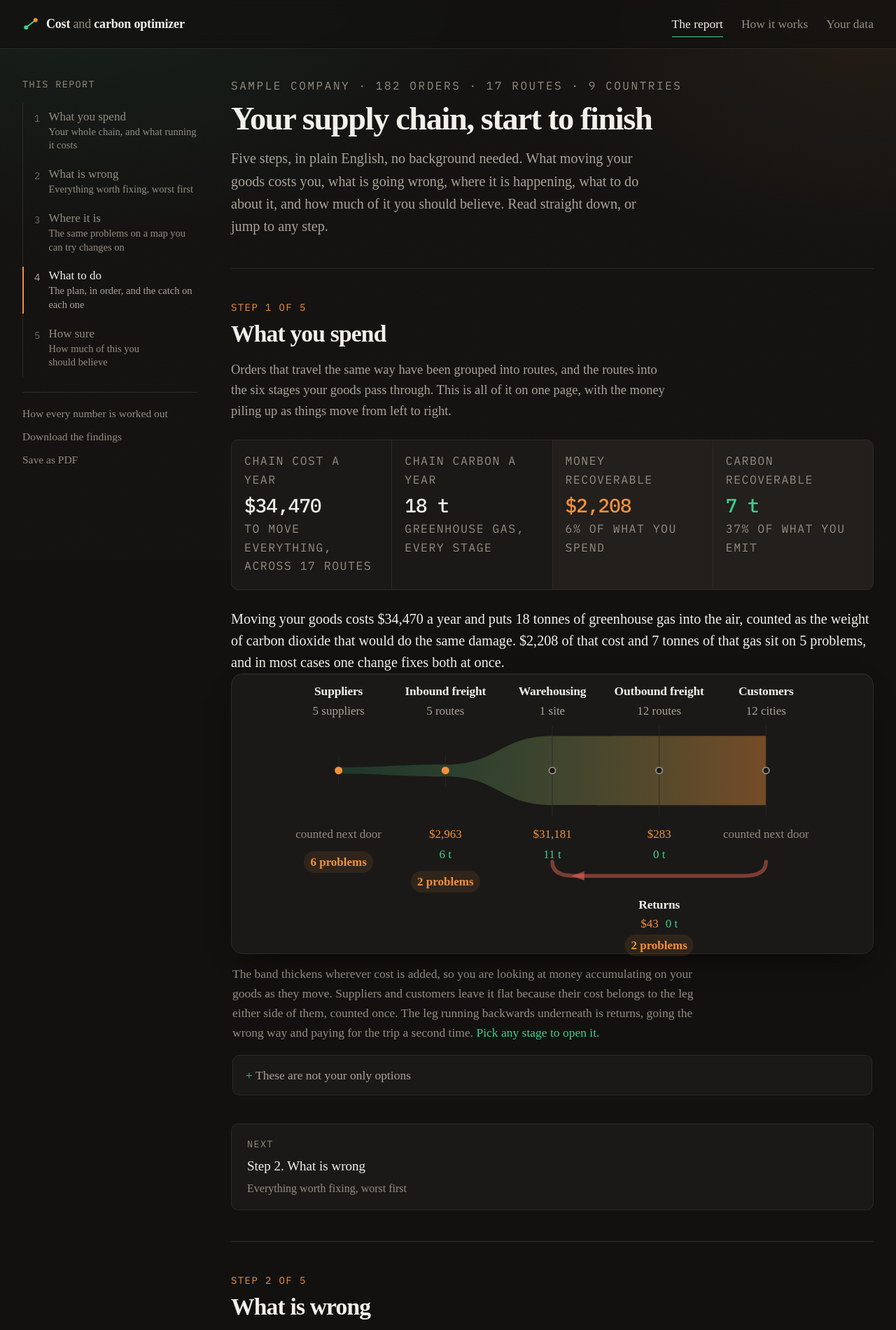
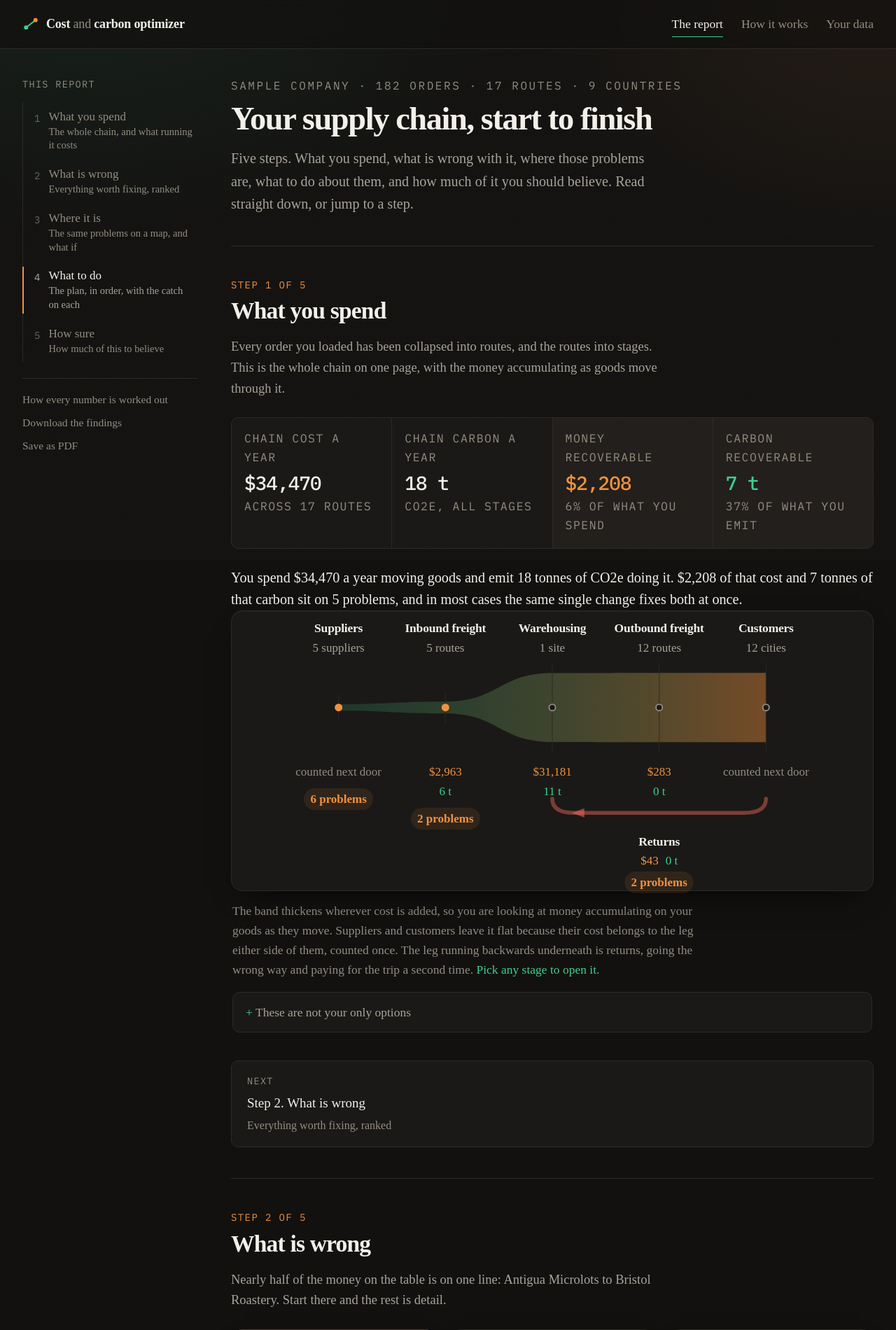
Before and after one commit to EdmondBadran/Supply-Chain-Cost-Carbon-Optimizer, a Flask app: page /report in a window 1280 px wide. Shown: the top 1900 px of the page at 70% size. Run offline with Flask 3, Linux system fonts and the light colour scheme; data that the repository does not hold is empty; some libraries are stand-ins or nearby versions.

Commit message:
Revert "say all of it in words anybody can read"
This reverts commit f2c47d9c784abc032d7f34f33b8c5a4608ac01e3.

```diff
--- a/templates/parts/step1_chain.html
+++ b/templates/parts/step1_chain.html
@@ -1,9 +1,9 @@
 {# Step 1: what the chain is and what it costs. #}
 
 <p class="step-lede">
-  Orders that travel the same way have been grouped into routes, and the
-  routes into the six stages your goods pass through. This is all of it on one
-  page, with the money piling up as things move from left to right.
+  Every order you loaded has been collapsed into routes, and the routes into
+  stages. This is the whole chain on one page, with the money accumulating as
+  goods move through it.
 </p>
 
 {% if report %}
@@ -11,12 +11,12 @@
   <div class="figure">
     <span class="figure-label">Chain cost a year</span>
     <strong class="figure-value">${{ "{:,.0f}".format(report.overview.cost) }}</strong>
-    <span class="figure-foot">to move everything, across {{ "{:,}".format(report.overview.routes) }} routes</span>
+    <span class="figure-foot">across {{ "{:,}".format(report.overview.routes) }} routes</span>
   </div>
   <div class="figure">
     <span class="figure-label">Chain carbon a year</span>
     <strong class="figure-value">{{ "{:,.0f}".format(report.overview.co2e / 1000) }} t</strong>
-    <span class="figure-foot">greenhouse gas, every stage</span>
+    <span class="figure-foot">CO2e, all stages</span>
   </div>
   <div class="figure lit">
     <span class="figure-label">Money recoverable</span>
--- a/templates/parts/step2_problems.html
+++ b/templates/parts/step2_problems.html
@@ -37,8 +37,8 @@
 <section class="panel prose">
   <h3>All {{ report.problems|length }} of them, in order</h3>
   <p class="sub">
-    Ordered by how much of your total each one gives back, so a warehouse on
-    dirty power can be compared fairly against an expensive route.
+    Ranked by how much of your whole chain each one gives back, so a dirty
+    warehouse can be weighed against an expensive route honestly.
   </p>
 
   <ol class="findings">
--- a/templates/parts/step3_map.html
+++ b/templates/parts/step3_map.html
@@ -1,10 +1,9 @@
 {# Step 3: the same findings on a map, and the what-if panels. #}
 
 <p class="step-lede">
-  The same problems, in the places they happen. Every line is one route, and
-  the colour is how it travels. Click one and you can try sending it a
-  different way, or from a different warehouse, and watch the cost and the
-  emissions move before you commit to anything.
+  The problems above, in the places they actually happen. Every line is one
+  route. Click any of them to try a different transport mode or a different
+  warehouse and watch the numbers move before you commit to anything.
 </p>
 
 <div id="finding" class="finding"></div>
@@ -14,9 +13,8 @@
     <div>
       <h3>Your chain, end to end</h3>
       <p class="sub">
-        Suppliers send to your warehouses, your warehouses send to customers.
-        Every line is one route, coloured by how it travels. Point at a line to
-        read it, click to open it, scroll to zoom in.
+        Suppliers feed warehouses, warehouses serve customers. Every line is
+        one route. Hover to read it, click to open it, scroll to zoom.
       </p>
     </div>
   </div>
@@ -54,7 +52,7 @@
   <div class="panel-head">
     <div>
       <h3>Fix these first</h3>
-      <p class="sub">Biggest saving at the top. Mark how hard each one would be and the list reorders itself around what you can realistically do.</p>
+      <p class="sub">Biggest saving at the top. Say how hard each one would be and the order changes to match what you can actually do.</p>
     </div>
   </div>
   <p id="wins-trouble" class="trouble" hidden></p>
@@ -64,12 +62,12 @@
 <section class="panel network-panel">
   <div class="panel-head">
     <div>
-      <h3>What if your warehouses were somewhere else</h3>
+      <h3>What if the network were shaped differently</h3>
       <p class="sub">
-        Untick a warehouse to close it. Its work moves to whichever of your
-        remaining buildings is nearest and has space, and you stop paying rent
-        and power on the one you closed. Name a city to try opening a new one.
-        Every affected route is worked out again from scratch, not guessed.
+        Close a site and its work moves to whichever remaining site is nearest
+        and has room, and the building stops costing you. Open one and the
+        routes closer to it move across. Every route is reassigned and repriced,
+        not estimated.
       </p>
     </div>
   </div>
@@ -99,23 +97,22 @@
   <div id="network-result" class="network-result"></div>
 
   <p class="meta">
-    If your warehouse file says how much a building can hold, that limit is
-    used. If it does not, each building is assumed to cope with half as much
-    again as it handles today, and every row says which of the two it used.
-    Anything that will not fit goes to the next nearest building, and the
-    answer tells you when that happens. A new building is costed at what your
-    existing ones cost per tonne, because nothing in your data describes a
-    place that does not exist yet.
+    A site with a stated capacity is held to it. Without one it is assumed to
+    absorb up to half as much again as it handles today, and every site says
+    which of the two it used. Past that the overflow goes to the next nearest,
+    and the answer says so. A new site is priced at what your own sites cost
+    and burn per tonne, on an average grid, because nothing in your data
+    describes a building that does not exist yet.
   </p>
 </section>
 
 <div class="split-2">
   <section class="panel">
-    <h3>What each destination costs you</h3>
-    <p class="sub">The eight most expensive places you deliver to, counting everything it takes to get goods there.</p>
+    <h3>Cost by destination</h3>
+    <p class="sub">Top eight by cost to serve.</p>
     <div class="table-scroll">
       <table class="grid">
-        <thead><tr><th>Destination</th><th class="num">Orders</th><th class="num">Cost</th><th class="num">Emissions</th></tr></thead>
+        <thead><tr><th>Destination</th><th class="num">Orders</th><th class="num">Cost</th><th class="num">CO2e</th></tr></thead>
         <tbody>
         {% for region in regions %}
           <tr>
@@ -132,29 +129,29 @@
 
   <section class="panel">
     <h3>Where the money goes</h3>
-    <p class="sub">The same totals, split by what you are actually paying for.</p>
+    <p class="sub">Cost and carbon split by driver.</p>
     <div class="table-scroll">
       <table class="grid">
-        <thead><tr><th>What for</th><th class="num">Cost</th><th class="num">Emissions</th></tr></thead>
+        <thead><tr><th>Driver</th><th class="num">Cost</th><th class="num">CO2e</th></tr></thead>
         <tbody>
           <tr>
-            <td>Getting things there</td>
+            <td>Transport</td>
             <td class="num">${{ "{:,.0f}".format(totals.transport_cost) }}</td>
             <td class="num">{{ "{:,.0f}".format(totals.transport_co2e / 1000) }} t</td>
           </tr>
           <tr>
-            <td>Warehouses and packaging</td>
+            <td>Warehouse and packaging</td>
             <td class="num">${{ "{:,.0f}".format(totals.handling_cost) }}</td>
             <td class="num">{{ "{:,.0f}".format((totals.warehouse_co2e + totals.packaging_co2e) / 1000) }} t</td>
           </tr>
           <tr>
-            <td>Things sent back</td>
+            <td>Returns</td>
             <td class="num">${{ "{:,.0f}".format(totals.returns_cost) }}</td>
             <td class="num">{{ "{:,.0f}".format(totals.returns_co2e / 1000) }} t</td>
           </tr>
         </tbody>
       </table>
     </div>
-    <p class="meta">Across {{ summary.edges }} routes you move the equivalent of one tonne travelling {{ "{:,.0f}".format(totals.tonne_km) }} kilometres.</p>
+    <p class="meta">{{ "{:,.0f}".format(totals.tonne_km) }} tonne-km moved across {{ summary.edges }} lanes.</p>
   </section>
 </div>
--- a/templates/parts/step4_plan.html
+++ b/templates/parts/step4_plan.html
@@ -1,9 +1,8 @@
 {# Step 4: the findings turned into an ordered set of changes. #}
 
 <p class="step-lede">
-  Each one is a single change, with what it saves you, what it saves in
-  emissions, and the practical catch that decides whether you can actually do
-  it. Work down the list.
+  Each one is a single change with the money, the carbon, and the operational
+  catch attached. Work down the list.
 </p>
 
 {% if report.top_three %}
--- a/templates/parts/step5_confidence.html
+++ b/templates/parts/step5_confidence.html
@@ -2,13 +2,11 @@
    somebody else's analysis. #}
 
 <p class="step-lede">
-  Nothing in this step changes a single recommendation. It answers the
-  question you should be asking by now, which is how much of the above to
-  believe. Three things: whether the waste sits on a few routes or is spread
-  thinly everywhere, how far out the savings figure could be, and whether
-  money and emissions really do pile up on the same routes rather than that
-  just being a nice story. The method behind each answer is named as it goes,
-  so anybody who wants to check it can.
+  Nothing here changes a recommendation. It tells you how hard to lean on one:
+  whether the waste is concentrated enough to be worth chasing, how far the
+  estimate could be out given the factors underneath it, and whether cost and
+  carbon genuinely land on the same routes in your network or only in the
+  pitch.
 </p>
 
 {% set c = stats.concentration %}
@@ -17,37 +15,35 @@
 
 <div class="figure-row">
   <div class="figure">
-    <span class="figure-label">How lopsided the cost is</span>
+    <span class="figure-label">Cost concentration</span>
     <strong class="figure-value cost-ink">{{ "%.2f"|format(c.cost_gini) }}</strong>
-    <span class="figure-foot">0 means every route costs the same, 1 means one route is all of it. Called a Gini coefficient</span>
+    <span class="figure-foot">Gini, 0 is even and 1 is all in one route</span>
   </div>
   <div class="figure">
-    <span class="figure-label">How lopsided the emissions are</span>
+    <span class="figure-label">Carbon concentration</span>
     <strong class="figure-value carbon-ink">{{ "%.2f"|format(c.co2e_gini) }}</strong>
-    <span class="figure-foot">the same 0 to 1 scale, on greenhouse gas</span>
+    <span class="figure-foot">same measure, on emissions</span>
   </div>
   <div class="figure lit">
-    <span class="figure-label">Do the two problems overlap</span>
+    <span class="figure-label">Cost and carbon agreement</span>
     <strong class="figure-value">{% if ov.rho is not none %}{{ "%.2f"|format(ov.rho) }}{% else %}n/a{% endif %}</strong>
-    <span class="figure-foot">1 means the expensive routes are exactly the dirty ones, 0 means no relation at all</span>
+    <span class="figure-foot">rank correlation across routes</span>
   </div>
   <div class="figure lit">
-    <span class="figure-label">The saving, with the doubt shown</span>
+    <span class="figure-label">Recoverable, with the doubt</span>
     <strong class="figure-value range cost-ink">${{ "{:,.0f}".format(un.p10) }}<span>to</span>${{ "{:,.0f}".format(un.p90) }}</strong>
     <span class="figure-foot">80% of {{ "{:,}".format(un.trials) }} runs landed in here</span>
   </div>
 </div>
 
 <section class="panel prose" id="overlap">
-  <h3>Are the expensive routes the same ones as the dirty routes</h3>
+  <h3>Do cost and carbon actually overlap here</h3>
   <p class="sub">
-    The whole tool rests on the idea that the routes wasting money are the
-    same routes doing the damage. That is worth checking on your own numbers
-    rather than taking on trust. Each dot below is one route, with what it
-    costs along the bottom and what it emits up the side. If the idea holds,
-    the dots climb from bottom left to top right together. The scale doubles
-    at each step rather than adding, because the biggest route is thousands of
-    times the smallest and a plain scale would squash them all into a corner.
+    This is the assumption the whole tool is built on, so it is the one worth
+    testing rather than asserting. Each dot is one route: money along the
+    bottom, emissions up the side, both on a log scale because route sizes
+    span several orders of magnitude. If the assumption holds the dots climb
+    together.
   </p>
 
   <div class="chart-wrap">
@@ -130,13 +126,11 @@
 </section>
 
 <section class="panel prose" id="concentration">
-  <h3>Is the waste on a few routes or spread everywhere</h3>
+  <h3>How concentrated the damage is</h3>
   <p class="sub">
-    This decides whether your fix list is four conversations or a two year
-    programme. The dotted line is what perfectly even would look like, every
-    route costing the same as every other. The further your curve sags below
-    it, the more of your money is piled onto a handful of routes, and the
-    fewer decisions it takes to move the total.
+    A curve hugging the diagonal means every route costs about the same and
+    there is no shortcut. A curve pushed into the corner means a few routes
+    carry nearly all of it, and a handful of decisions move the total.
   </p>
 
   <div class="chart-wrap">
@@ -191,17 +185,14 @@
 </section>
 
 <section class="panel prose" id="uncertainty">
-  <h3>How wrong could the savings figure be</h3>
+  <h3>How wrong the recoverable figure could be</h3>
   <p class="sub">
-    Every saving here is worked out from published figures for what shipping
-    costs and emits, and those are published as ranges rather than exact
-    numbers, because the real answer moves with fuel, season and contract. So
-    quoting you a saving to the nearest dollar would be pretending to a
-    precision nobody has. Instead the entire calculation was run again
-    {{ "{:,}".format(un.trials) }} times, each time picking slightly different
-    figures from within those ranges, up to
-    {{ "{:.0%}".format(un.spread) }} either side. Below is the spread of
-    answers that came back.
+    Every saving in this tool is the gap between two estimates built on
+    published freight and emission factors, and those are ranges, not
+    constants. So the whole ranking was re-run {{ "{:,}".format(un.trials) }}
+    times with the factors redrawn each time, up to
+    {{ "{:.0%}".format(un.spread) }} either side of the published value. This
+    is the spread of answers that came back.
   </p>
 
   <div class="chart-wrap">
@@ -257,7 +248,7 @@
   </p>
 
   {% if un.always_flagged %}
-  <h4>Which recommendations you can trust most</h4>
+  <h4>How safe each recommendation is</h4>
   <div class="table-scroll">
     <table class="grid">
       <thead><tr><th>Route</th><th>Change</th><th class="num">Still worth it in</th></tr></thead>
@@ -280,14 +271,14 @@
 </section>
 
 <section class="panel prose" id="outliers">
-  <h3>Routes that cost unlike all the others</h3>
+  <h3>Routes priced unlike the rest</h3>
   <p class="sub">
-    Everything here is measured as cost per tonne carried per kilometre
-    travelled, so a route cannot appear just for being big. What is left is a
-    route priced unlike the rest of yours. The comparison is against the
-    middle route rather than the average, because with a few dozen routes one
-    genuinely odd one drags an average far enough to stop looking odd itself.
-    The last column counts how far from the middle each one sits.
+    Cost per tonne-kilometre takes size out of the comparison, so nothing
+    appears here for being big. Distance from the median is measured in median
+    absolute deviations rather than standard deviations, because with a few
+    dozen routes one genuine outlier is enough to drag an ordinary average
+    until the outlier stops looking unusual. Anything past
+    {{ stats.outliers.threshold }} is listed.
   </p>
 
   {% if not stats.outliers.cost and not stats.outliers.co2e %}
@@ -295,9 +286,8 @@
     Nothing in this network crosses the threshold, on either measure. That is
     a result rather than an empty table: every route is priced and emitting in
     line with the rest once size is taken out, so there is no single odd
-    contract or badly priced route hiding in here. The savings are in how
-    things are shipped, which is where the rest of the tool is already
-    looking.
+    contract or mispriced lane hiding in here. The savings are in the mode
+    choices, which is where the rest of the tool is already looking.
   </p>
   <p class="source">
     The medians it was measured against: ${{ "%.2f"|format(stats.outliers.cost_median) }}
@@ -308,10 +298,10 @@
   {% endif %}
 
   {% if stats.outliers.cost %}
-  <h4>On cost. Your middle route costs ${{ "%.2f"|format(stats.outliers.cost_median) }} to move a tonne one kilometre</h4>
+  <h4>On cost, median ${{ "%.2f"|format(stats.outliers.cost_median) }} per tonne-km</h4>
   <div class="table-scroll">
     <table class="grid">
-      <thead><tr><th>Route</th><th>How</th><th class="num">Distance</th><th class="num">Per tonne, per km</th><th class="num">How far from normal</th></tr></thead>
+      <thead><tr><th>Route</th><th>Mode</th><th class="num">Distance</th><th class="num">Per tonne-km</th><th class="num">Deviations out</th></tr></thead>
       <tbody>
       {% for row in stats.outliers.cost %}
         <tr>
@@ -327,10 +317,10 @@
   {% endif %}
 
   {% if stats.outliers.co2e %}
-  <h4>On emissions. Your middle route puts out {{ "%.3f"|format(stats.outliers.co2e_median) }} kg moving a tonne one kilometre</h4>
+  <h4>On carbon, median {{ "%.3f"|format(stats.outliers.co2e_median) }} kg CO2e per tonne-km</h4>
   <div class="table-scroll">
     <table class="grid">
-      <thead><tr><th>Route</th><th>How</th><th class="num">Distance</th><th class="num">Per tonne, per km</th><th class="num">How far from normal</th></tr></thead>
+      <thead><tr><th>Route</th><th>Mode</th><th class="num">Distance</th><th class="num">Per tonne-km</th><th class="num">Deviations out</th></tr></thead>
       <tbody>
       {% for row in stats.outliers.co2e %}
         <tr>
@@ -359,12 +349,12 @@
 {% if stats.order_sizes %}
 {% set sz = stats.order_sizes %}
 <section class="panel prose" id="orders">
-  <h3>Are your orders mostly big or mostly small</h3>
+  <h3>The shape of the order book</h3>
   <p class="sub">
-    Boxes, labels and the time it takes somebody to pick an order cost the
-    same whether the order is one kilo or five hundred. So a pile of tiny
-    orders costs far more than its weight suggests, and that never shows up in
-    a report measured in tonnes. Each bar below counts orders of a given size.
+    Packaging and handling are charged per order, not per kilo, so the small
+    end of this distribution costs more than its weight suggests. On a log
+    scale, because order books bunch at the low end and a linear chart would
+    be one bar and a lot of empty paper.
   </p>
 
   <div class="chart-wrap">
@@ -409,12 +399,10 @@
 {% if stats.seasonality %}
 {% set se = stats.seasonality %}
 <section class="panel prose" id="seasonality">
-  <h3>Is your year steady or does it spike</h3>
+  <h3>Through the year</h3>
   <p class="sub">
-    Every figure on this site is a year's worth. That is only useful if your
-    months look roughly alike. If they do not, an annual saving divided by
-    twelve describes none of them, and the space you need is set by your
-    busiest month rather than your average one.
+    Everything else on this site is quoted as an annual figure. This is
+    whether any month actually looks like a twelfth of it.
   </p>
 
   <div class="chart-wrap">
@@ -457,18 +445,15 @@
 {% if stats.returns and stats.returns.rows %}
 {% set rt = stats.returns %}
 <section class="panel prose" id="returns">
-  <h3>Which routes get too much sent back</h3>
+  <h3>Returns, with the uncertainty attached</h3>
   <p class="sub">
-    A route where one delivery out of four came back has a 25% return rate,
-    and tells you nothing at all: with four deliveries, one more or one fewer
-    swings it wildly. So every rate below is shown with the range it could
-    really be, given how many deliveries it is based on. A route is only
-    called worse than the rest when even the good end of its range is still
-    above your network average. Routes with fewer than {{ rt.min_sample }}
-    deliveries are left out{% if rt.skipped %}, which is {{ rt.skipped }} of
-    them{% else %}, though here every route has enough to judge{% endif %}.
-    The range is worked out with a method called a Wilson interval, which
-    behaves sensibly on small numbers where the textbook one does not.
+    A route with one return in four has a 25% return rate and has told you
+    nothing. Each rate below carries a 95% interval worked out with the Wilson
+    method, which behaves at small samples where the textbook one produces
+    bounds below zero. Routes under {{ rt.min_sample }} shipments are left out
+    rather than ranked on noise{% if rt.skipped %}, which excludes
+    {{ rt.skipped }} of them{% else %}, though on this network every route has
+    enough volume to judge{% endif %}.
   </p>
 
   <div class="table-scroll">
@@ -513,12 +498,12 @@
 {% endif %}
 
 <section class="panel prose" id="modes">
-  <h3>What each way of shipping really costs</h3>
+  <h3>What each mode actually costs you</h3>
   <p class="sub">
     The freight rate is what a tonne-kilometre costs and emits in transit. The
     all-in figure adds packaging, the warehouse and the return leg, which is
     what serving the route actually takes. The gap between the two columns is
-    the part of the real cost that a shipping quote never shows you.
+    the part of cost to serve that a freight quote never shows.
   </p>
   <p class="sub">
     Expect the gap to be enormous on short domestic routes and almost nothing
@@ -533,10 +518,10 @@
     <table class="grid">
       <thead>
         <tr>
-          <th>How it travels</th><th class="num">Routes</th><th class="num">Share of the work</th>
+          <th>Mode</th><th class="num">Routes</th><th class="num">Share of tonne-km</th>
           <th class="num">Share of cost</th><th class="num">Share of carbon</th>
-          <th class="num">Real cost</th><th class="num">Shipping quote</th>
-          <th class="num">Real emissions</th><th class="num">Shipping quote</th>
+          <th class="num">All in $/t-km</th><th class="num">Freight rate</th>
+          <th class="num">All in kg/t-km</th><th class="num">Freight rate</th>
         </tr>
       </thead>
       <tbody>
--- a/templates/report.html
+++ b/templates/report.html
@@ -13,11 +13,11 @@
 #}
 
 {% set steps = [
-  ("step-1", "What you spend", "Your whole chain, and what running it costs"),
-  ("step-2", "What is wrong", "Everything worth fixing, worst first"),
-  ("step-3", "Where it is", "The same problems on a map you can try changes on"),
-  ("step-4", "What to do", "The plan, in order, and the catch on each one"),
-  ("step-5", "How sure", "How much of this you should believe"),
+  ("step-1", "What you spend", "The whole chain, and what running it costs"),
+  ("step-2", "What is wrong", "Everything worth fixing, ranked"),
+  ("step-3", "Where it is", "The same problems on a map, and what if"),
+  ("step-4", "What to do", "The plan, in order, with the catch on each"),
+  ("step-5", "How sure", "How much of this to believe"),
 ] %}
 
 <div class="report-layout">
@@ -55,10 +55,9 @@
       </p>
       <h1>Your supply chain, start to finish</h1>
       <p class="report-open-lede">
-        Five steps, in plain English, no background needed. What moving your
-        goods costs you, what is going wrong, where it is happening, what to do
-        about it, and how much of it you should believe. Read straight down, or
-        jump to any step.
+        Five steps. What you spend, what is wrong with it, where those problems
+        are, what to do about them, and how much of it you should believe. Read
+        straight down, or jump to a step.
       </p>
     </header>
 
```
Also changed, not shown: optimizer/chain.py (+21 -34 lines), optimizer/diagnosis.py (+57 -69 lines), templates/method.html (+23 -30 lines).
